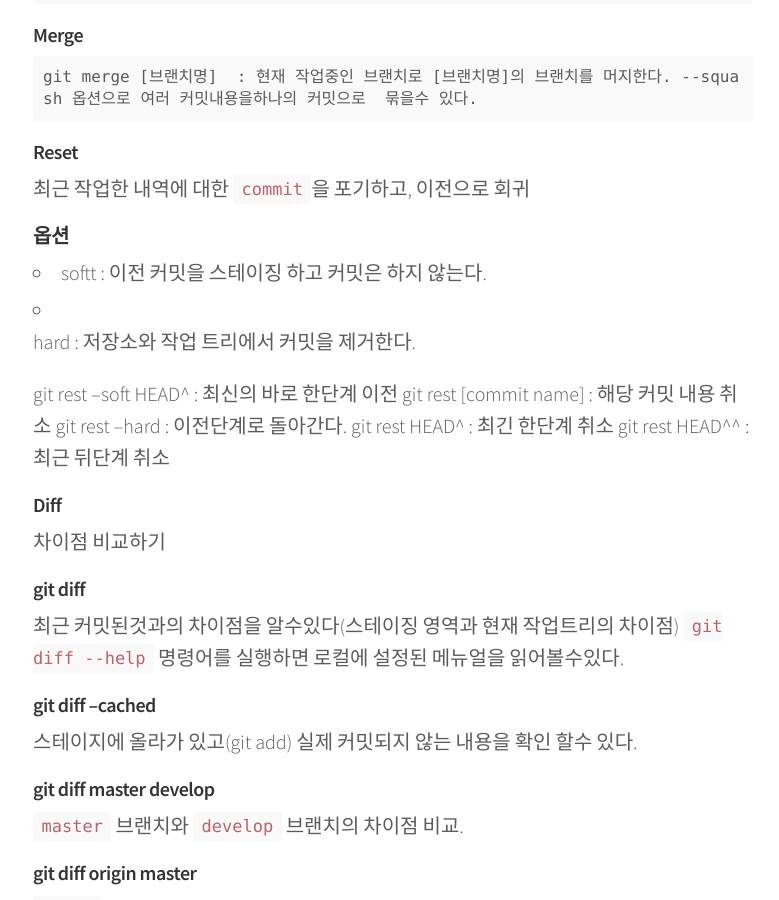
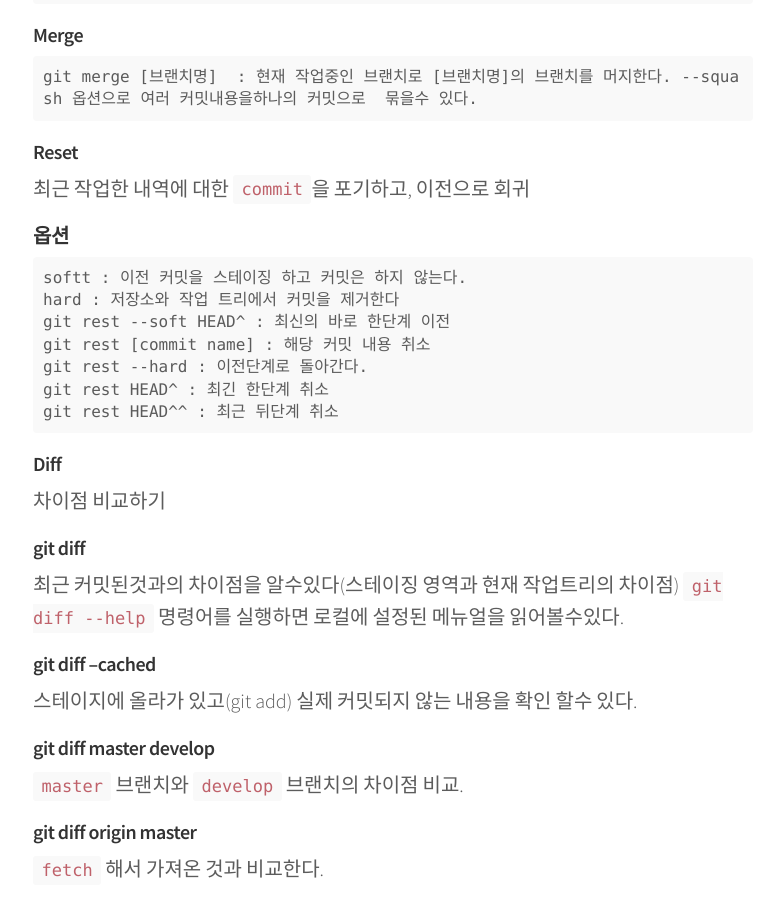
Before and after one commit to qnfzks55/jijong.github.io, a Jekyll site: the page built from _posts/2016-12-06-basicgit.md, in a window 1280 px wide and 900 px high, scrolled down 2791 px. Shown: the whole window, without its empty margins (247-1026 px from the left). Built offline with Jekyll 4.4.1, drawn with Linux system fonts in a browser that asks for light colours; nearby versions of some CDN libraries; comment, search, counter and statistics services are not loaded.

```diff
--- a/_posts/2016-12-06-basicgit.md
+++ b/_posts/2016-12-06-basicgit.md
@@ -98,10 +98,8 @@ index 를 추가해줘서 git 관리대상에 추가합니다.
 
 ##### 옵션
 
-* softt : 이전 커밋을 스테이징 하고 커밋은 하지 않는다.
-* hard : 저장소와 작업 트리에서 커밋을 제거한다.
-
-
+    softt : 이전 커밋을 스테이징 하고 커밋은 하지 않는다.
+    hard : 저장소와 작업 트리에서 커밋을 제거한다
     git rest --soft HEAD^ : 최신의 바로 한단계 이전
     git rest [commit name] : 해당 커밋 내용 취소
     git rest --hard : 이전단계로 돌아간다.
```
